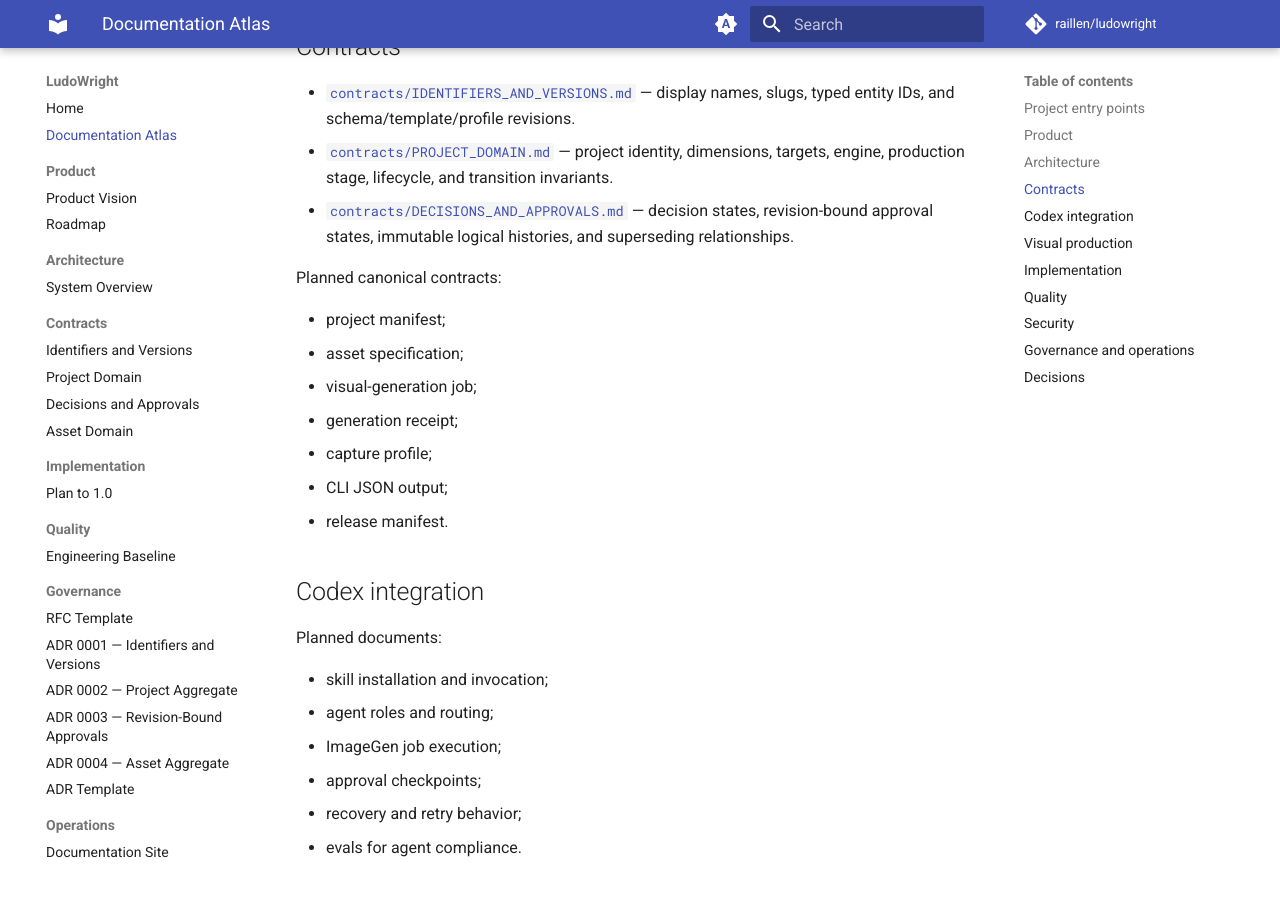
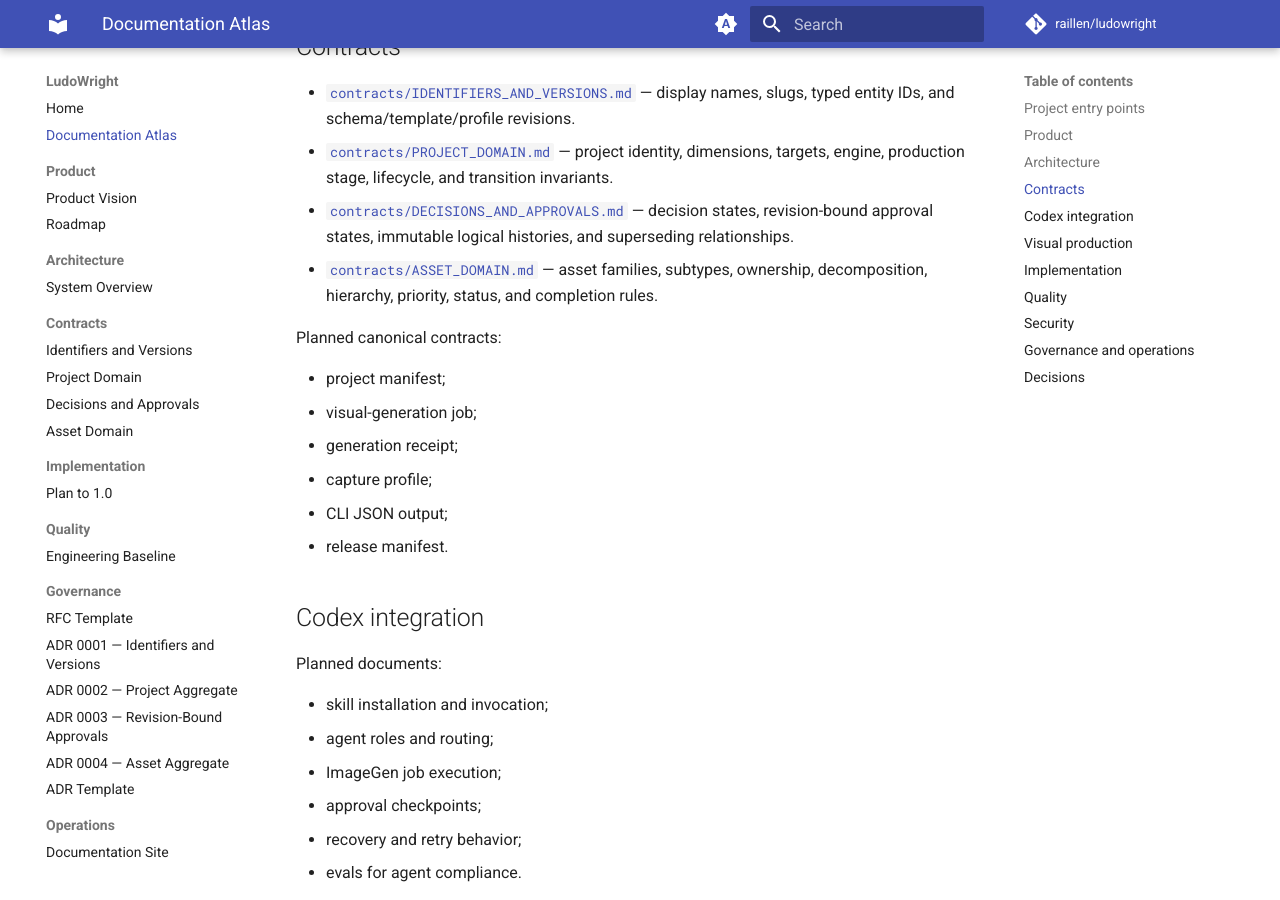
Before and after one commit to raillen/ludowright, an MkDocs documentation site: the page built from docs/ATLAS.md, in a window 1280 px wide and 900 px high, scrolled down 870 px. Built offline with MkDocs 1.6.1 and Material for MkDocs 9.7.7, drawn with Linux system fonts in a browser that asks for light colours; comment, search, counter and statistics services are not loaded; some of the changed text lies outside the part shown.

Commit message:
Index asset domain contract and ADR

```diff
--- a/docs/ATLAS.md
+++ b/docs/ATLAS.md
@@ -25,11 +25,11 @@ This is the main navigation map for humans and agents. Each subject should have
 - [`contracts/IDENTIFIERS_AND_VERSIONS.md`](contracts/IDENTIFIERS_AND_VERSIONS.md) — display names, slugs, typed entity IDs, and schema/template/profile revisions.
 - [`contracts/PROJECT_DOMAIN.md`](contracts/PROJECT_DOMAIN.md) — project identity, dimensions, targets, engine, production stage, lifecycle, and transition invariants.
 - [`contracts/DECISIONS_AND_APPROVALS.md`](contracts/DECISIONS_AND_APPROVALS.md) — decision states, revision-bound approval states, immutable logical histories, and superseding relationships.
+- [`contracts/ASSET_DOMAIN.md`](contracts/ASSET_DOMAIN.md) — asset families, subtypes, ownership, decomposition, hierarchy, priority, status, and completion rules.
 
 Planned canonical contracts:
 
 - project manifest;
-- asset specification;
 - visual-generation job;
 - generation receipt;
 - capture profile;
@@ -113,6 +113,7 @@ Planned operational documents:
 
 ## Decisions
 
+- [`decisions/0004-decomposed-asset-aggregate.md`](decisions/0004-decomposed-asset-aggregate.md) — accepted decomposed asset aggregate, shared production status, ownership, and completion model.
 - [`decisions/0003-revision-bound-approvals.md`](decisions/0003-revision-bound-approvals.md) — accepted revision-bound approvals, immutable logical histories, and superseding relationships.
 - [`decisions/0002-immutable-project-aggregate.md`](decisions/0002-immutable-project-aggregate.md) — accepted immutable project aggregate and separate stage/lifecycle model.
 - [`decisions/0001-typed-identifiers-and-revision-versions.md`](decisions/0001-typed-identifiers-and-revision-versions.md) — accepted identifier, display-name, slug, and contract-revision architecture.
```
